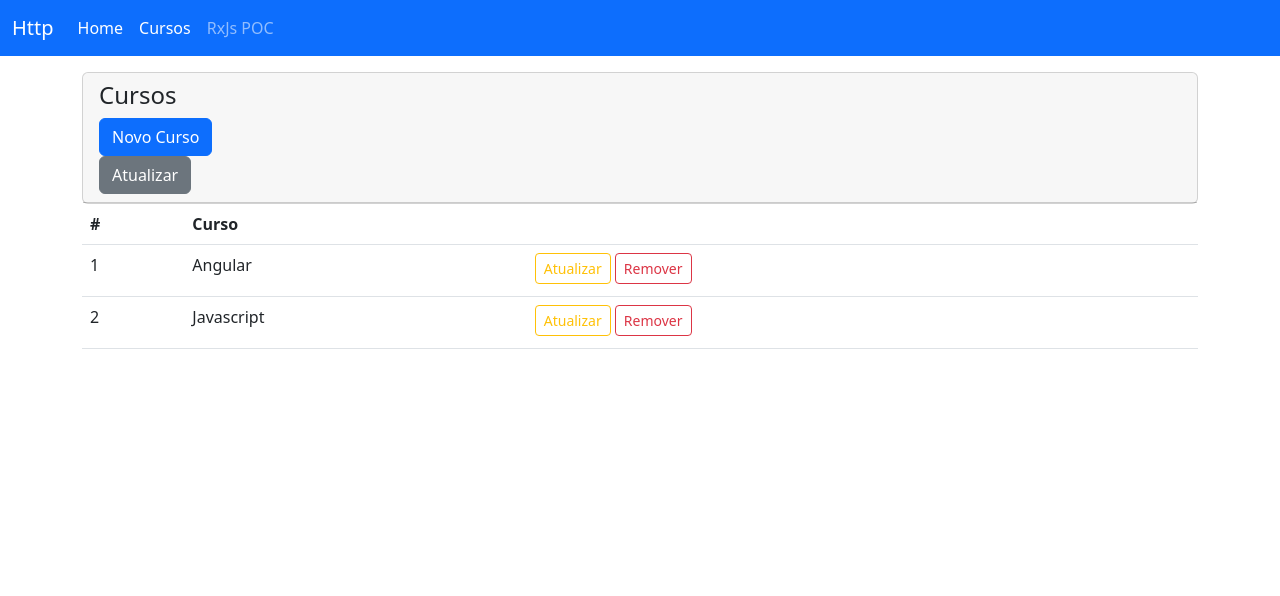
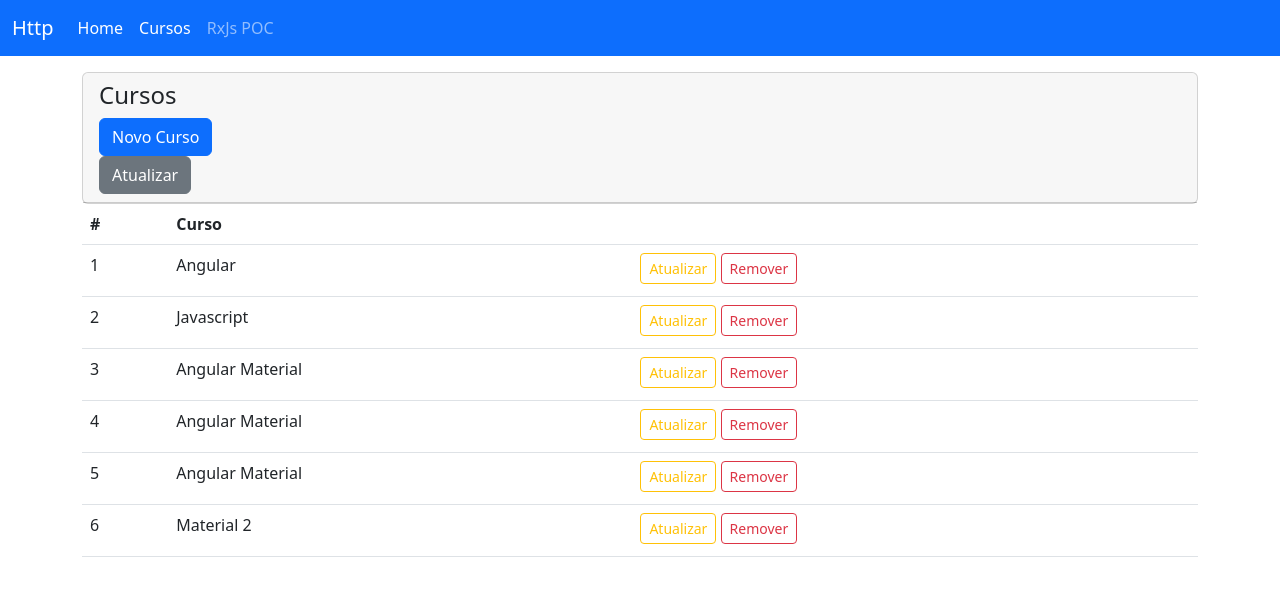
Before and after one commit to alvarogularte/angular-curso, an Angular app in the folder requests-http/: page /cursos in a window 1280 px wide. Shown: the top 596 px of the page. Built offline with nearby package versions, Linux system fonts and the light colour scheme; data requests are answered from the project's data file.

Commit message:
new: cria conteúdo da aula Http Post criando cursos

```diff
--- a/requests-http/db.json
+++ b/requests-http/db.json
@@ -7,6 +7,22 @@
     {
       "id": 2,
       "nome": "Javascript"
+    },
+    {
+      "nome": "Angular Material",
+      "id": 3
+    },
+    {
+      "nome": "Angular Material",
+      "id": 4
+    },
+    {
+      "nome": "Angular Material",
+      "id": 5
+    },
+    {
+      "nome": "Material 2",
+      "id": 6
     }
   ]
 }
--- a/requests-http/src/app/cursos-form/cursos-form.component.ts
+++ b/requests-http/src/app/cursos-form/cursos-form.component.ts
@@ -1,5 +1,8 @@
+import { Location } from '@angular/common';
 import { Component, OnInit } from '@angular/core';
 import { FormBuilder, FormGroup, Validators } from '@angular/forms';
+import { CursosService } from '../cursos/cursos.service';
+import { AlertModalService } from '../shared/alert-modal.service';
 
 @Component({
   selector: 'app-cursos-form',
@@ -11,7 +14,12 @@ export class CursosFormComponent implements OnInit {
   form!: FormGroup;
   submitted: boolean = false;
 
-  constructor(private fb: FormBuilder) { }
+  constructor(
+    private fb: FormBuilder,
+    private service: CursosService,
+    private modal: AlertModalService,
+    private location: Location
+  ) { }
 
   ngOnInit(): void {
     this.form = this.fb.group({
@@ -31,7 +39,16 @@ export class CursosFormComponent implements OnInit {
     this.submitted = true;
     console.log(this.form.value)
     if (this.form.valid) {
-      console.log('submit');
+      this.service.create(this.form.value)
+      .subscribe({
+        next: success => {
+          this.modal.showAlertSuccess('Curso criado com sucesso!');
+          this.location.back();
+        },
+        error: error => this.modal.showAlertDanger('Erro ao criar curso, tente novamente.'),
+        complete: () => console.log('request completo'),
+      }
+      );
     }
   }
 
--- a/requests-http/src/app/cursos/cursos.service.ts
+++ b/requests-http/src/app/cursos/cursos.service.ts
@@ -1,7 +1,7 @@
 import { Injectable } from '@angular/core';
 import { HttpClient } from '@angular/common/http'
 import { Curso } from './cursos';
-import { delay, tap } from 'rxjs';
+import { delay, take, tap } from 'rxjs';
 import { environment } from 'src/environments/environment';
 
 @Injectable({
@@ -20,4 +20,8 @@ export class CursosService {
         tap(console.log)
       );
   }
+
+  create(curso: Curso) {
+    return this.http.post(this.API, curso).pipe(take(1))
+  }
 }
```
